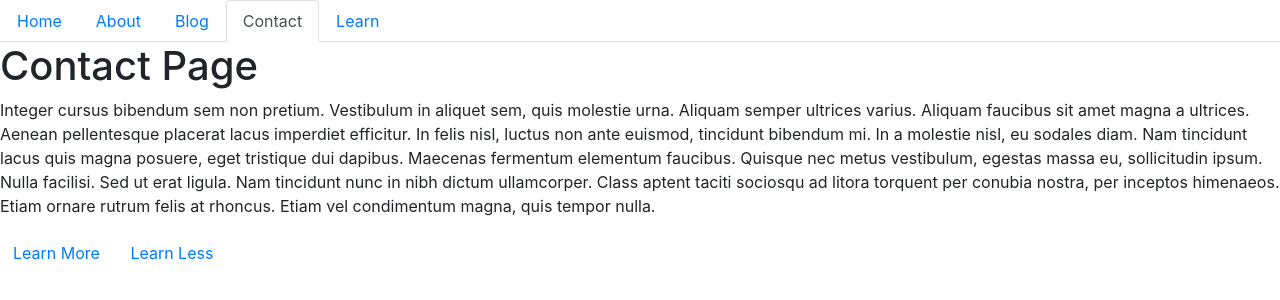
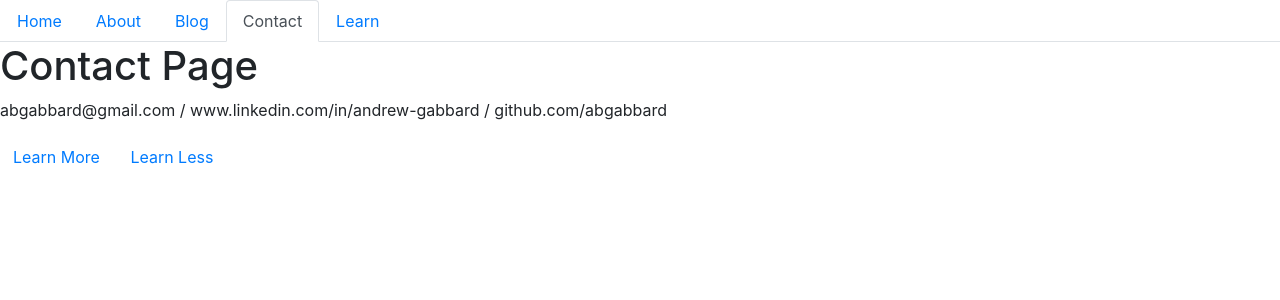
Before and after one commit to abgabbard/portfolio-react, a React (Create React App) app in the folder portfolio/: page /contact in a window 1280 px wide. Shown: the top 300 px of the page. Built offline with nearby package versions, Linux system fonts and the light colour scheme.

Commit message:
updated contact page

```diff
--- a/portfolio/src/components/pages/Contact.js
+++ b/portfolio/src/components/pages/Contact.js
@@ -7,15 +7,7 @@ function Contact(props) {
     <div>
       <h1>Contact Page</h1>
       <p>
-        Integer cursus bibendum sem non pretium. Vestibulum in aliquet sem, quis molestie urna.
-        Aliquam semper ultrices varius. Aliquam faucibus sit amet magna a ultrices. Aenean
-        pellentesque placerat lacus imperdiet efficitur. In felis nisl, luctus non ante euismod,
-        tincidunt bibendum mi. In a molestie nisl, eu sodales diam. Nam tincidunt lacus quis magna
-        posuere, eget tristique dui dapibus. Maecenas fermentum elementum faucibus. Quisque nec
-        metus vestibulum, egestas massa eu, sollicitudin ipsum. Nulla facilisi. Sed ut erat ligula.
-        Nam tincidunt nunc in nibh dictum ullamcorper. Class aptent taciti sociosqu ad litora
-        torquent per conubia nostra, per inceptos himenaeos. Etiam ornare rutrum felis at rhoncus.
-        Etiam vel condimentum magna, quis tempor nulla.
+        abgabbard@gmail.com / www.linkedin.com/in/andrew-gabbard / github.com/abgabbard
       </p>
       <Link to={`${props.match.url}/learn`} role="button" className="btn btn-link">
         Learn More
```
